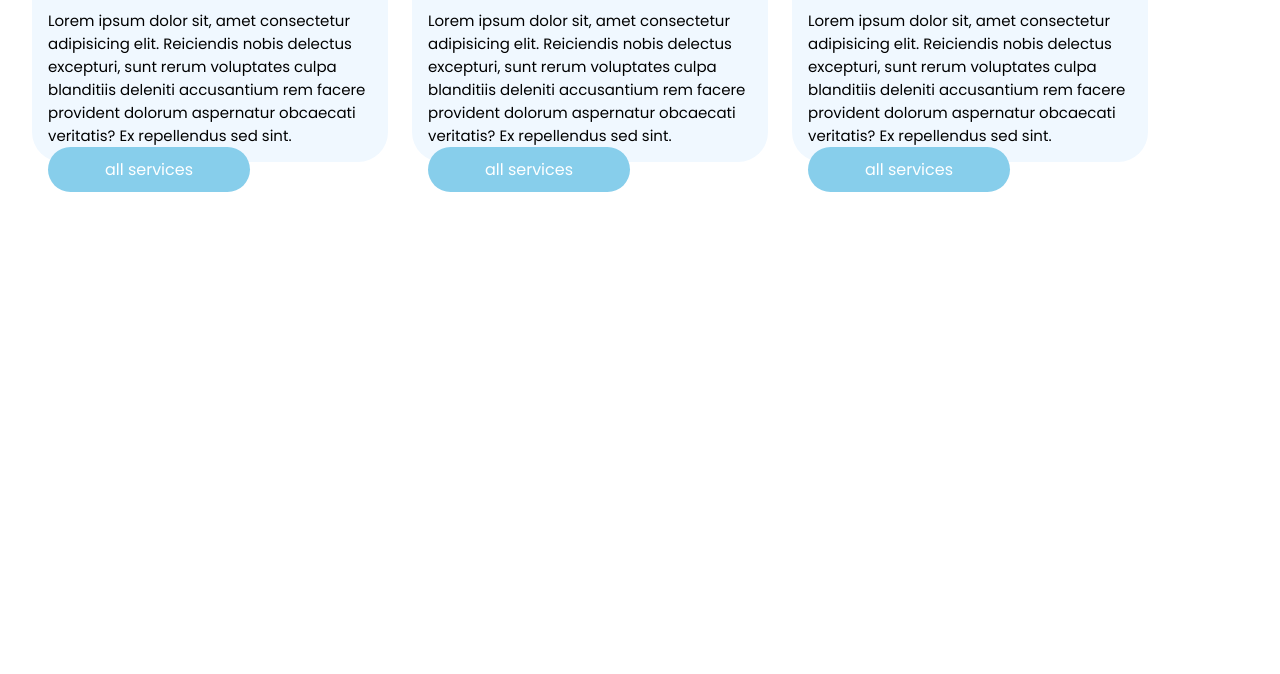
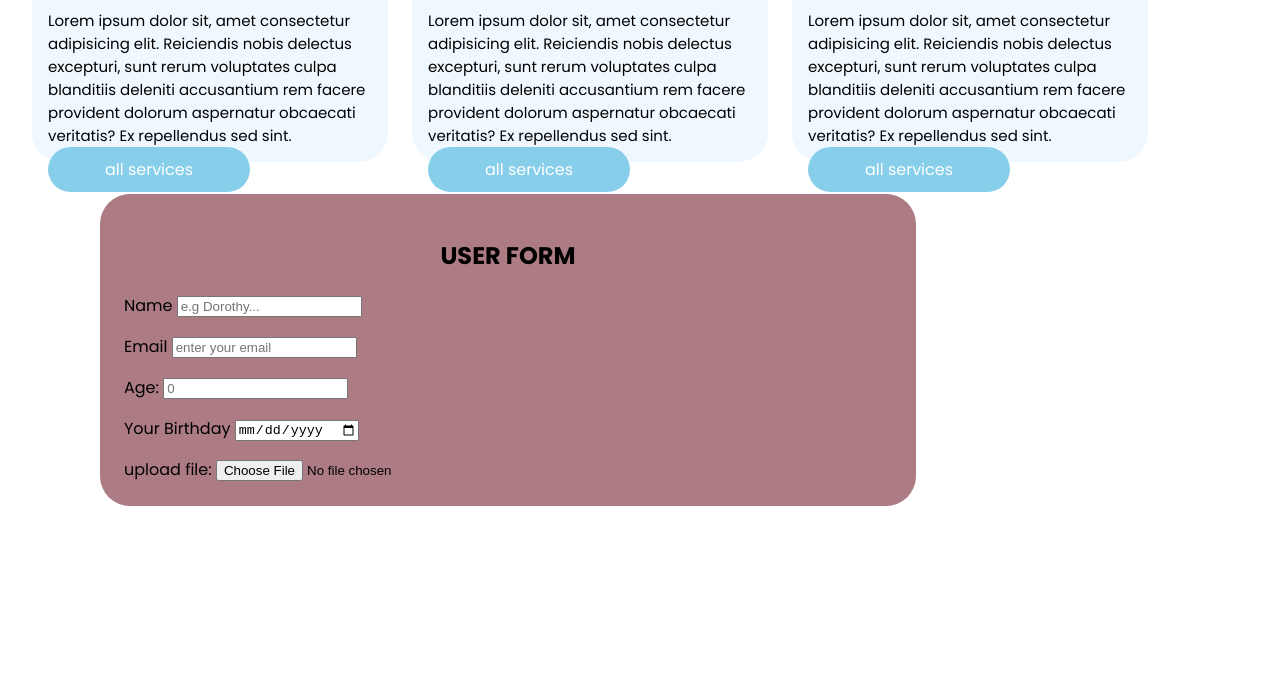
Before and after one commit to Dorothy28784/portfolio2, a plain HTML site: page index.html in a window 1280 px wide. Shown: the part 1027-1701 px from the top of the page. Before the commit the page ends 1221 px from the top, so only its background shows below. Drawn offline with Linux system fonts and the light colour scheme.

Commit message:
added a form

```diff
--- a/assets/styles/index.css
+++ b/assets/styles/index.css
@@ -173,3 +173,27 @@ projectsection>div>h1{
     color: black;
     margin-top: 12px;
 }
+
+#contactsection{
+
+    padding-left:var(--padding-horizontal) ;
+    padding-right: var(--padding-horizontal);
+    height: 60vh;
+}
+
+#contactsection > form{
+    padding: 24px;
+    width: 60vw;
+    background-color: var(--secondary-color);
+    border-radius: 30px;
+
+
+}
+
+#contactsection > form > div{
+    margin-top: 16px;
+}
+
+#contactsection > form > h2{
+    text-align: center;
+}
--- a/index.html
+++ b/index.html
@@ -88,8 +88,43 @@
 
 </section>
 
+
+<!--contact section-->
+<section id="contactsection">
 <!--contact form-->
-<form action=""></form>
+<form action="">
+    <h2>USER FORM</h2>
+    <!--user name-->
+    <div>
+        <label for="username">Name</label>
+        <input type="text " placeholder="e.g Dorothy..." name="username" >
+    </div>
+
+    <!--user email-->
+    <div>
+        <label for="userEmail">Email</label>
+        <input type="email"placeholder="enter your email" name="userEmail">
+    </div>
+      <!--user age-->
+    <div>
+        <label for="userage">Age:</label>
+        <input type="number" placeholder="0" name="userAge">
+
+    </div>
+    <!--user birth-->
+    <div>
+        <label for="userDOB">Your Birthday</label>
+        <input type="date" name="userDOB">
+
+    </div>
+    <!--user file input-->
+    <div>
+        <label for="userfile">upload file:</label>
+        <input type="file" name="userfile">
+    </div>
+
+</form>
+</section>
 
 
 </body>
```
